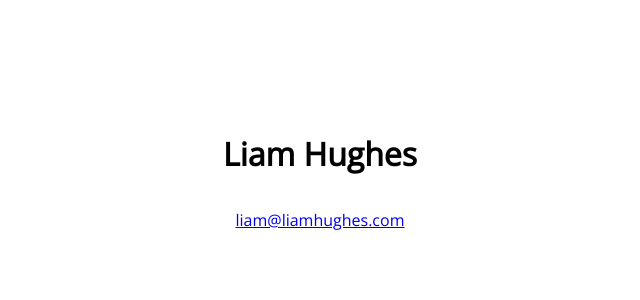
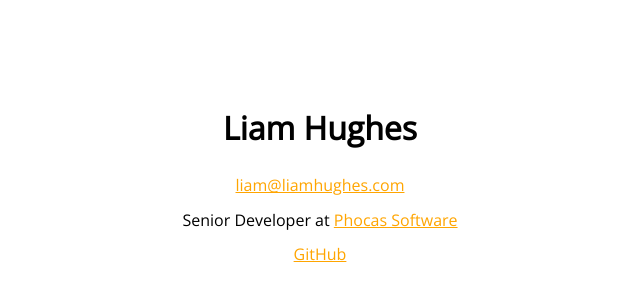
Before and after one commit to liamhughes/liamhughes.com, a website: page index.html in a window 1280 px wide. Shown: the part 220-520 px from the top of the page, without its empty margins (320-960 px from the left). Drawn offline with nearby package versions, Linux system fonts and the light colour scheme.

Commit message:
A couple of links

```diff
--- a/css/index.css
+++ b/css/index.css
@@ -15,3 +15,12 @@ html {
 .main > * {
     flex: 0 0 auto;
 }
+
+.main > p {
+    margin-block-start: 0.5em;
+    margin-block-end: 0.5em;
+}
+
+a, a:link, a:visited, a:hover, a:active {
+    color: orange;
+}
--- a/index.html
+++ b/index.html
@@ -8,6 +8,8 @@
         <div class="main">
             <h1>Liam Hughes</h1>
             <p><a href="mailto:liam@liamhughes.com">liam@liamhughes.com</a></p>
+            <p>Senior Developer at <a href="https://www.phocassoftware.com" target="_blank">Phocas Software</a></p>
+            <p><a href="https://github.com/liamhughes" target="_blank">GitHub</a></p>
         </div>
     </body>
 </html>
```
